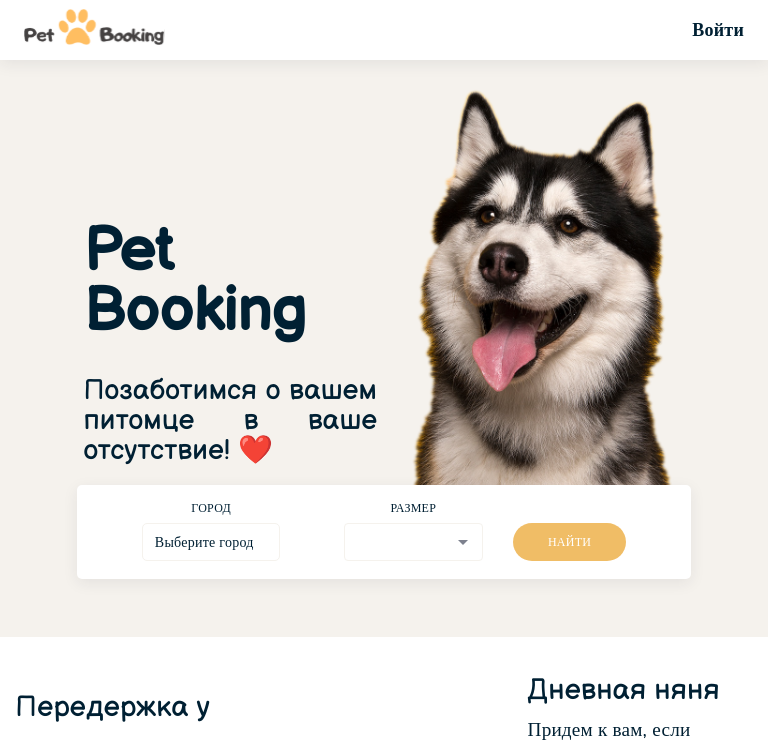
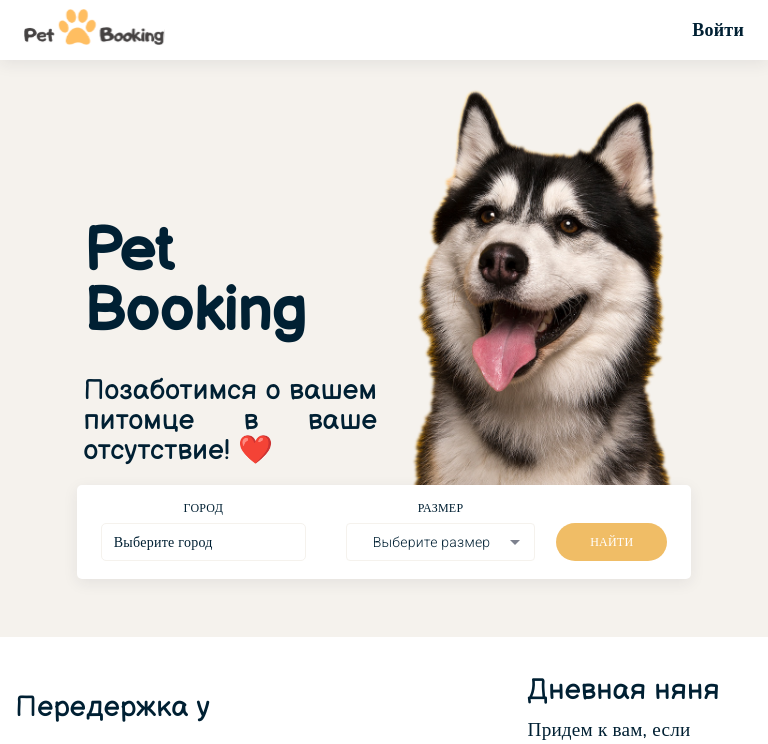
Before and after one commit to victoria369xx/finalProjectGBFront, a React (Create React App) app: page / in a window 768 px wide. Shown: the top 744 px of the page. Built offline with nearby package versions, Linux system fonts and the light colour scheme; no server answers; a web font is replaced by a local one.

Commit message:
исправлен баг инпута с размерами животного, добавлен placeholder

```diff
--- a/src/components/Search/index.js
+++ b/src/components/Search/index.js
@@ -132,7 +132,7 @@ export const Search = () => {
                 <Select
                   className="text-field__select"
                   id="size"
-                  // defaultValue={""}
+                  displayEmpty
                   defaultValue={pet_size ? pet_size : ""}
                   onChange={handlerChangeSize}
                 >
--- a/src/css/style.css
+++ b/src/css/style.css
@@ -421,7 +421,7 @@ header {
   justify-content: flex-start;
   gap: 20%;
   /* width: 500px; */
-  /* width: 50%; */
+  width: 80%;
 }
 
 /* .text-field__margin {
@@ -516,7 +516,7 @@ select {
 }
 
 .text-field {
-  min-width: 80%;
+  min-width: 40%;
 }
 
 .text-field__label {
@@ -1139,3 +1139,10 @@ option {
 .form-settings {
   padding-top: 0;
 }
+
+.MuiInputBase-root div em{
+  font-family: inherit;
+  font-size: 14px;
+  font-weight: 300;
+  line-height: 1.5;
+}
--- a/src/css/style_mobile.css
+++ b/src/css/style_mobile.css
@@ -52,6 +52,9 @@
     flex-wrap: wrap;
   }
 
+  .text-field {
+    min-width: 70%;
+}
   .index-form__flexWrapper {
     width: 50%;
     margin: 0 12%;
--- a/src/css/style_pad.css
+++ b/src/css/style_pad.css
@@ -38,12 +38,11 @@
     display: flex;
     align-items: flex-end;
   }
-  /* .index-form__flexWrapper {
-    width: 100%;
-  } */
-  .text-field {
-    min-width: 50%;
+  .index-form__flexWrapper {
+    gap: 6%;
+    width: 80%;
   }
+
 
   .text-field__margin {
     margin-left: 3%;
```
